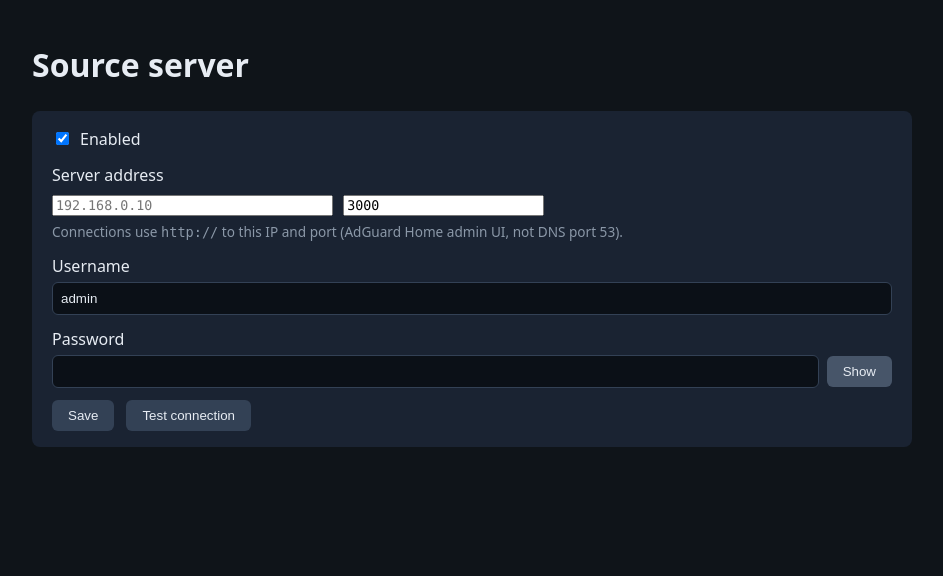
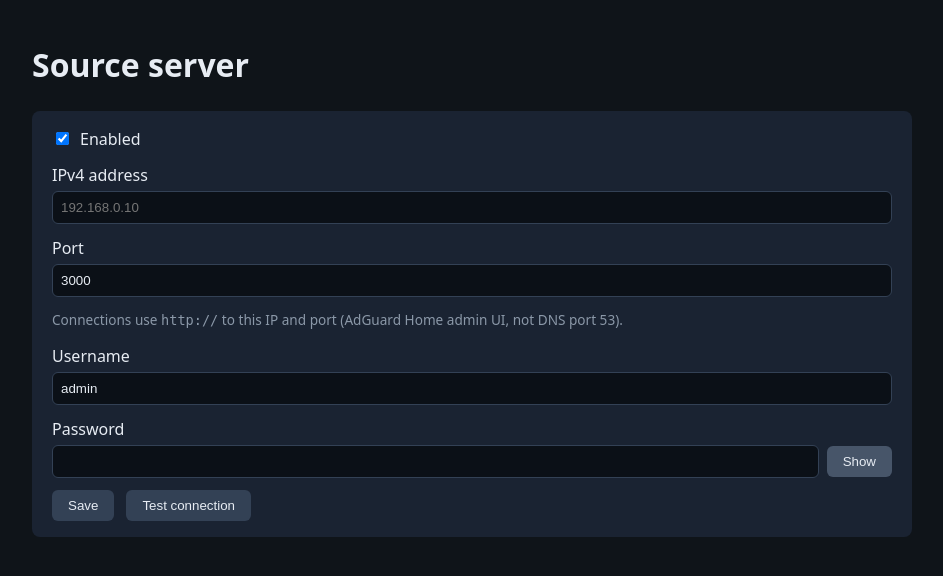
Before and after one commit to ludditious/AdGuardHome-ToolBox, a FastAPI app: page /source in a window 1280 px wide. Shown: the part 55-631 px from the top of the page, without its empty margins (168-1111 px from the left). Run offline with FastAPI, Linux system fonts and the light colour scheme; the visitor is signed in with stand-in values (Sample User, id 1).

Commit message:
Use standard full-width labels for source/target IP and port.

```diff
--- a/web/app/static/style.css
+++ b/web/app/static/style.css
@@ -146,7 +146,7 @@
 }
 .narrow { max-width: 420px; }
 label { display: block; margin-bottom: 0.75rem; }
-input[type=text]:not(.ip-octets), input[type=url], input[type=email], input[type=password], input[type=number]:not(.port-field) {
+input[type=text], input[type=url], input[type=email], input[type=password], input[type=number] {
   width: 100%;
   margin-top: 0.25rem;
   padding: 0.5rem;
@@ -166,36 +166,6 @@
   white-space: nowrap;
   border: 0;
 }
-.host-port-field { margin-bottom: 0.75rem; }
-.host-port-label { display: block; margin-bottom: 0.35rem; font-weight: 500; }
-.host-port-row {
-  display: flex;
-  flex-wrap: wrap;
-  align-items: flex-end;
-  gap: 0.65rem;
-}
-.host-port-ip, .host-port-port {
-  display: block;
-  margin-bottom: 0;
-  flex: 0 0 auto;
-}
-.host-port-field input.ip-octets {
-  width: 35ch;
-  min-width: 35ch;
-  max-width: 100%;
-  box-sizing: border-box;
-  font-family: ui-monospace, Consolas, monospace;
-  margin-top: 0;
-}
-.host-port-field input.port-field {
-  width: 25ch;
-  min-width: 25ch;
-  max-width: 100%;
-  box-sizing: border-box;
-  font-family: ui-monospace, Consolas, monospace;
-  margin-top: 0;
-}
-.host-port-field .muted.small { margin: 0.35rem 0 0; }
 ol.recovery-questions-list {
   margin: 0.75rem 0 1rem;
   padding-left: 1.25rem;
--- a/web/app/templates/_server_host_port.html
+++ b/web/app/templates/_server_host_port.html
@@ -1,14 +1,9 @@
 {# Expects host_ip, admin_port, host_ip_name, port_name #}
-<div class="host-port-field">
-  <span class="host-port-label">Server address</span>
-  <div class="host-port-row">
-    <label class="host-port-ip">
-      <span class="sr-only">IPv4 address</span>
+<label>IPv4 address
   <input
     type="text"
     name="{{ host_ip_name }}"
     value="{{ host_ip }}"
-        class="ip-octets"
     inputmode="decimal"
     autocomplete="off"
     placeholder="192.168.0.10"
@@ -18,13 +13,11 @@
     title="IPv4 address, for example 192.168.0.10"
   >
 </label>
-    <label class="host-port-port">
-      <span class="sr-only">Port</span>
+<label>Port
   <input
     type="number"
     name="{{ port_name }}"
     value="{{ admin_port }}"
-        class="port-field"
     min="1"
     max="65535"
     step="1"
@@ -32,6 +25,4 @@
     title="Admin UI port, usually 3000"
   >
 </label>
-  </div>
 <p class="muted small">Connections use <code>http://</code> to this IP and port (AdGuard Home admin UI, not DNS port 53).</p>
-</div>
--- a/web/app/version.py
+++ b/web/app/version.py
@@ -18,7 +18,7 @@
 from pathlib import Path
 
 APP_NAME = "AdGuard Home ToolBox"
-APP_REVISION = "2026-09-25a"
+APP_REVISION = "2026-09-25b"
 
 
 def read_bundled_version() -> str:
```
Lines whose indentation alone changed are shown as unchanged.
